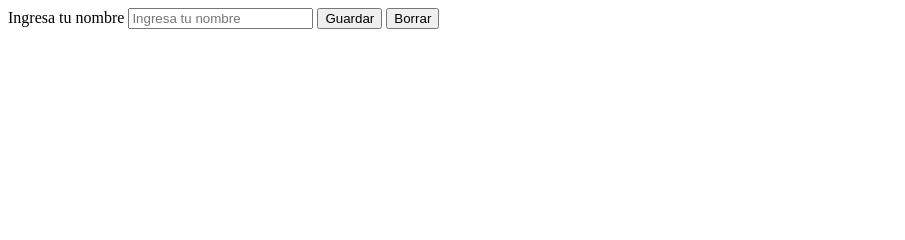
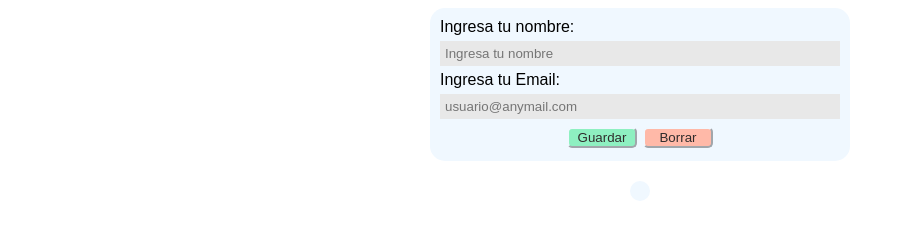
Before and after one commit to Cristianjs93/aspirantes-mir-javascript-browser, a plain HTML site: page js-brow-3/index.html in a window 1280 px wide. Shown: the whole page, without its empty margins (0-905 px from the left). Drawn offline with Linux system fonts and the light colour scheme.

Commit message:
Se agrega solucion al ejercicio bonus

```diff
--- a/js-brow-3/index.html
+++ b/js-brow-3/index.html
@@ -4,14 +4,21 @@
   <meta charset="UTF-8">
   <meta http-equiv="X-UA-Compatible" content="IE=edge">
   <meta name="viewport" content="width=device-width, initial-scale=1.0">
+  <link rel="stylesheet" href="./main.css">
   <title>Document</title>
 </head>
 <body>
   <form>
-    <label for="name">Ingresa tu nombre</label>
+    <label for="name">Ingresa tu nombre: </label>
     <input type="text" id="name" name="name" placeholder="Ingresa tu nombre">
-    <button type="submit" id="save">Guardar</button>
-    <button name="delete" id="delete">Borrar</button>
+    <br>
+    <label for="email">Ingresa tu Email: </label>
+    <input type="email" id="email" name="email" placeholder="usuario@anymail.com">
+    <br>
+    <div class="button">
+      <button type="submit" id="save">Guardar</button>
+      <button name="delete" id="delete">Borrar</button>
+    </div>
   </form>
   <section></section>
   <script src="./index.js"></script>
--- a/js-brow-3/index.js
+++ b/js-brow-3/index.js
@@ -1,10 +1,12 @@
 const form = document.querySelector("form");
-const input = document.querySelector("input");
+const textInput = document.querySelector("#name");
+const emailInput = document.querySelector("#email");
 const saveButton = document.querySelector("#save");
 const deleteButton = document.querySelector("#delete");
 const section = document.querySelector("section");
 
-input.setAttribute("autocomplete", "off");
+textInput.setAttribute("autocomplete", "off");
+emailInput.setAttribute("autocomplete", "off");
 
 // Manejar el evento de enviar el formulario
 form.addEventListener("submit", saveName);
@@ -18,28 +20,38 @@ function saveName(event) {
 
   const data = new FormData(event.target);
   const name = data.get("name");
+  const email = data.get("email");
+  const user = {
+    name: name,
+    email: email,
+  };
+  var objJSON = JSON.stringify(user);
 
-  localStorage.setItem("name", name);
+  localStorage.setItem("user", objJSON);
 
-  input.value = "";
+  textInput.value = "";
+  emailInput.value = "";
 
   showName();
 }
 
 // // Función para mostrar el nombre guardado en localStorage
 function showName() {
-  const showName = localStorage.getItem("name");
+  const user = localStorage.getItem("user");
+  const userJS = JSON.parse(user);
+  const showName = userJS.name;
+  const showEmail = userJS.email;
 
   if (showName.length === 0) {
     text = "No hay datos";
-    section.textContent = showName;
+    section.textContent = text;
   } else {
     text = showName;
-    section.textContent = showName;
+    section.textContent = "Nombre: " + showName + " Email: " + showEmail;
   }
 }
 
 // Función para borrar el nombre guardado en localStorage
 function deleteName() {
-  localStorage.removeItem("name");
+  localStorage.clear();
 }
--- /dev/null
+++ b/js-brow-3/main.css
@@ -0,0 +1,71 @@
+body {
+    font-family: sans-serif;
+}
+
+form {
+    margin: 0 auto;
+    width: 400px;
+    padding: 10px;
+    background-color: aliceblue;
+    border-radius: 15PX;
+}
+
+section {
+    content: "";
+    margin: 0 auto;
+    width: fit-content;
+    padding: 10px;
+    background-color: aliceblue;
+    border-radius: 15PX;
+    margin-top: 20px;
+}
+
+#email {
+    padding: 5px;
+    margin: 5px;
+    width: 100%;
+    box-sizing: border-box;
+    border: none;
+    background-color: rgb(232, 232, 232);
+    margin-left: 0;
+}
+
+#name {
+    padding: 5px;
+    margin: 5px;
+    width: 100%;
+    box-sizing: border-box;
+    border: none;
+    background-color: rgb(232, 232, 232);
+    margin-left: 0;
+}
+
+.button {
+    display: flex;
+    justify-content: space-between;
+    border: none;
+    width: min-content;
+    margin: 0 auto;
+
+}
+
+#save {
+    color: #302c2c;
+    width: 70px;
+    background-color: rgb(142, 240, 193);
+    margin: 3px;
+    border-radius: 5px;
+    cursor: pointer;
+    border-color: aliceblue;
+
+}
+
+#delete {
+    color: #302c2c;
+    width: 70px;
+    background-color: rgb(255, 185, 168);
+    margin: 3px;
+    border-radius: 5px;
+    cursor: pointer;
+    border-color: aliceblue;
+}
```
